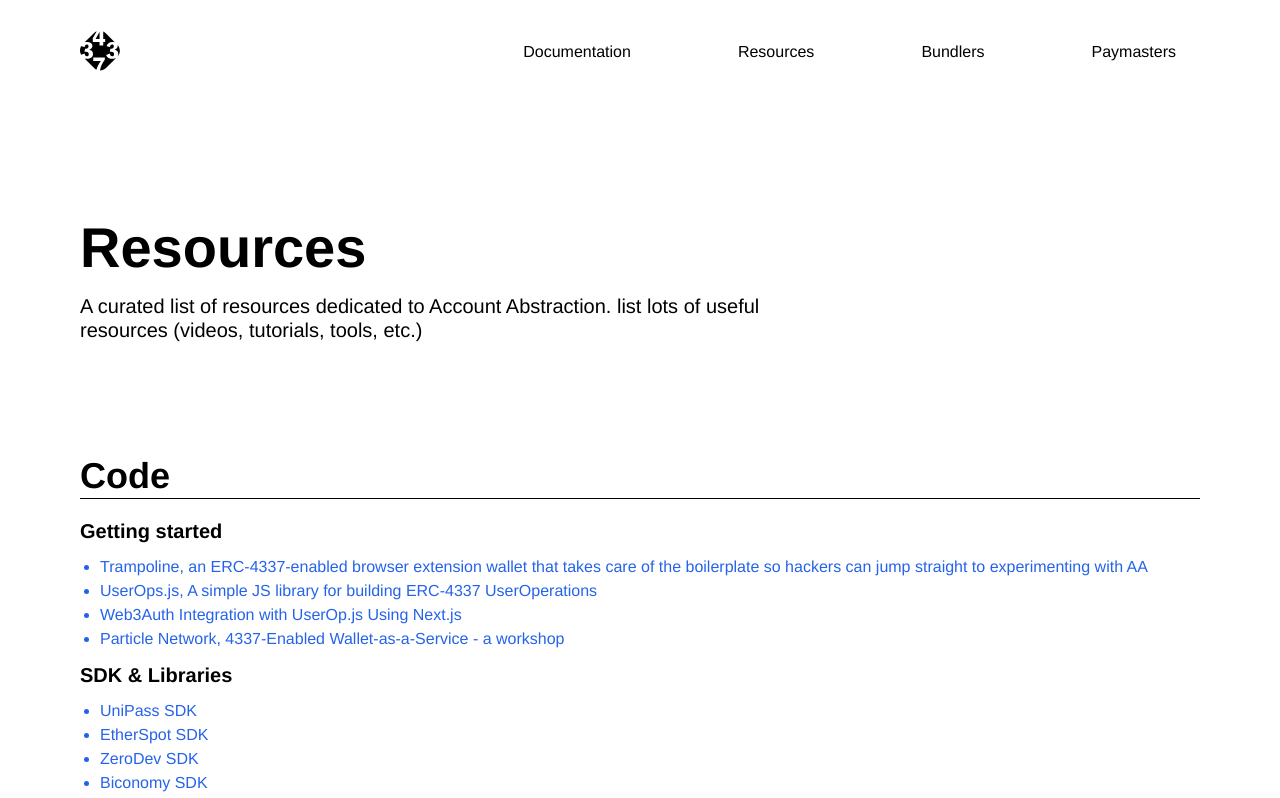
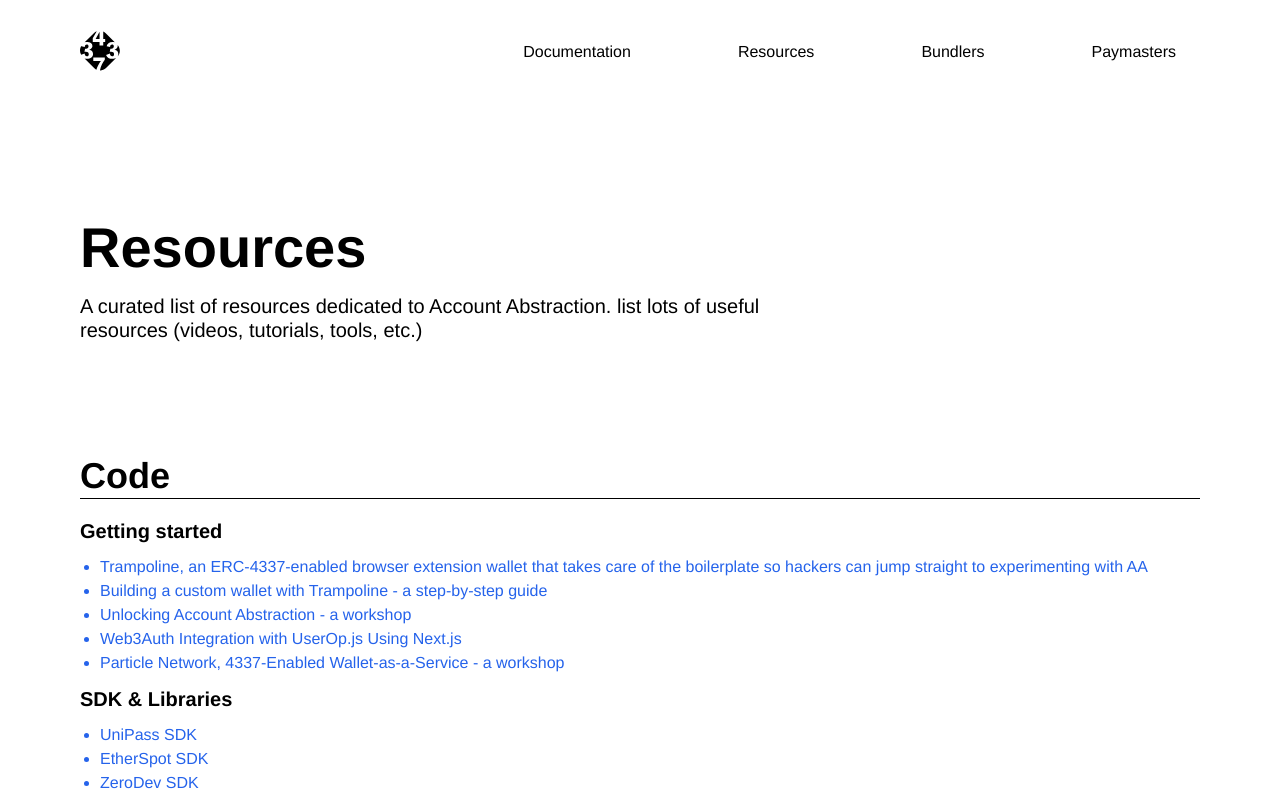
Before and after one commit to eth-infinitism/landing-page, a Next.js app: page /resources in a window 1280 px wide. Shown: the top 798 px of the page. Built offline with nearby package versions, Linux system fonts and the light colour scheme.

Commit message:
parity with master

```diff
--- a/configs/resources/code.ts
+++ b/configs/resources/code.ts
@@ -10,8 +10,12 @@
         url: `https://github.com/eth-infinitism/trampoline`
       },
       {
-        name: `UserOps.js, A simple JS library for building ERC-4337 UserOperations`,
-        url: `https://github.com/stackup-wallet/userop.js`
+        name: `Building a custom wallet with Trampoline - a step-by-step guide`,
+        url: `https://mirror.xyz/erc4337official.eth/r0Sxa_ncYJA8y7_YHeKz9cShDgfTNR1fVBolcBN7VZ4`
+      },
+      {
+        name: "Unlocking Account Abstraction - a workshop",
+        url: `https://www.youtube.com/watch?v=H5c84HERmkM`,
       },
       {
         name: `Web3Auth Integration with UserOp.js Using Next.js`,
```
